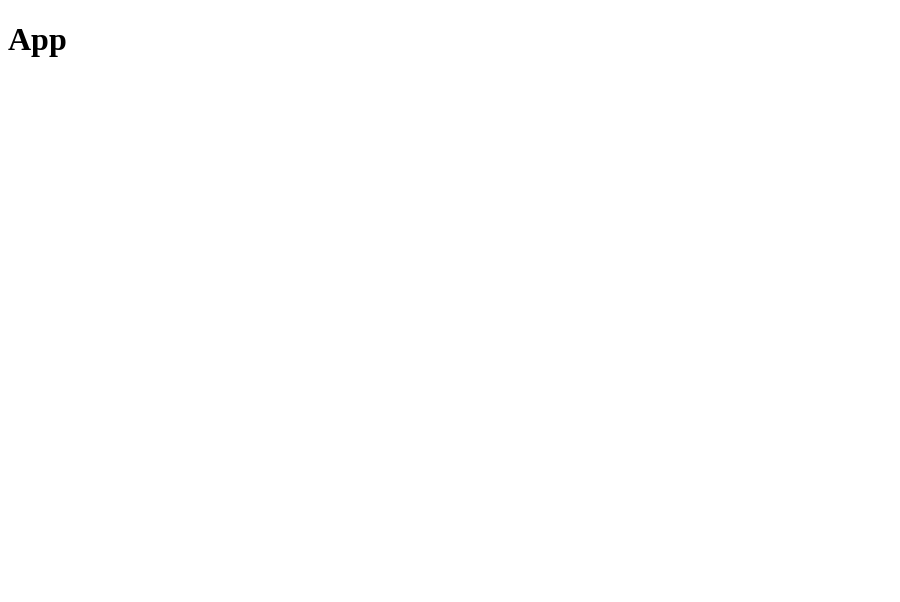
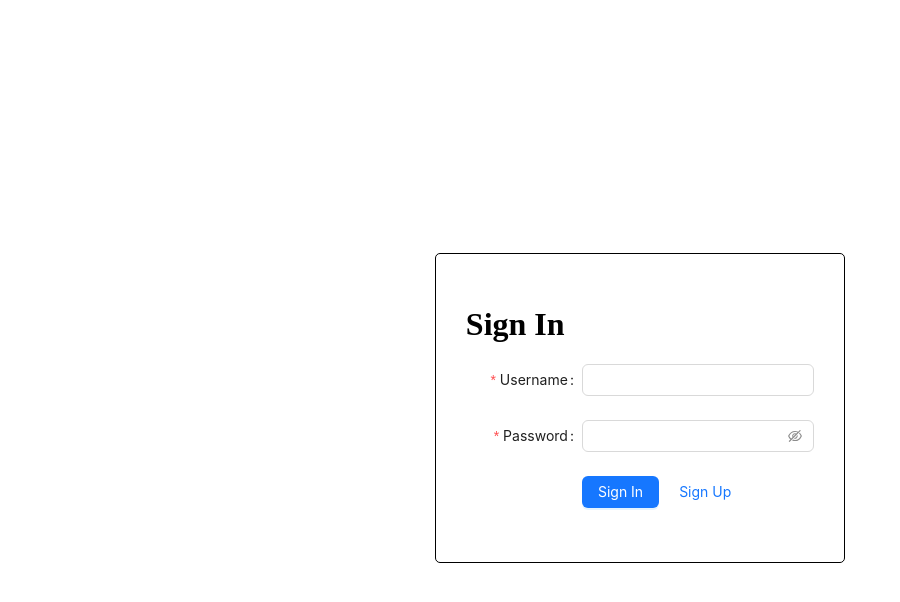
Before and after one commit to rochellejoanesteves/mern-users, a React (Vite) app in the folder client/: page / in a window 1280 px wide. Shown: the top 602 px of the page, without its empty margins (0-900 px from the left). Built offline with nearby package versions, Linux system fonts and the light colour scheme.

Commit message:
create reusable login form component

```diff
--- a/client/package.json
+++ b/client/package.json
@@ -10,8 +10,11 @@
     "preview": "vite preview"
   },
   "dependencies": {
+    "antd": "^5.17.0",
     "react": "^18.2.0",
-    "react-dom": "^18.2.0"
+    "react-dom": "^18.2.0",
+    "react-router-dom": "^6.23.0",
+    "sass": "^1.77.0"
   },
   "devDependencies": {
     "@types/react": "^18.2.66",
--- a/client/src/App.jsx
+++ b/client/src/App.jsx
@@ -1,10 +1,32 @@
-import './App.css'
+import { BrowserRouter, Routes, Route } from "react-router-dom";
+import LoginForm from "./component/LoginForm";
+import style from "./styles.module.scss";
 
 function App() {
-
   return (
-   <h1>App</h1>
-  )
+    <div className={style.appConatiner}>
+      <BrowserRouter>
+        <Routes>
+          <Route
+            path="/"
+            element={
+              <LoginForm title="Sign In" linkTitle="Sign Up" pathLocation="sign-up" />
+            }
+          />
+          <Route
+            path="/sign-up"
+            element={
+              <LoginForm
+                title="Sign Up"
+                linkTitle="Sign In"
+                pathLocation="/"
+              />
+            }
+          />
+        </Routes>
+      </BrowserRouter>
+    </div>
+  );
 }
 
-export default App
+export default App;
--- /dev/null
+++ b/client/src/component/LoginForm.jsx
@@ -0,0 +1,81 @@
+import React from "react";
+import { Link } from "react-router-dom";
+import { Button, Form, Input } from "antd";
+import style from "./loginForm.module.scss";
+
+const LoginForm = ({ title, linkTitle, pathLocation }) => {
+  const onFinish = (values) => {
+    console.log("Success:", values);
+  };
+  const onFinishFailed = (errorInfo) => {
+    console.log("Failed:", errorInfo);
+  };
+
+  return (
+    <div>
+      <div className={style.loginForm}>
+        <h1>{title}</h1>
+        <Form
+          name="basic"
+          labelCol={{
+            span: 8,
+          }}
+          wrapperCol={{
+            span: 16,
+          }}
+          style={{
+            maxWidth: 600,
+          }}
+          initialValues={{
+            remember: true,
+          }}
+          onFinish={onFinish}
+          onFinishFailed={onFinishFailed}
+          autoComplete="off"
+        >
+          <Form.Item
+            label="Username"
+            name="username"
+            rules={[
+              {
+                required: true,
+                message: "Please input your username!",
+              },
+            ]}
+          >
+            <Input />
+          </Form.Item>
+
+          <Form.Item
+            label="Password"
+            name="password"
+            rules={[
+              {
+                required: true,
+                message: "Please input your password!",
+              },
+            ]}
+          >
+            <Input.Password />
+          </Form.Item>
+
+          <Form.Item
+            wrapperCol={{
+              offset: 8,
+              span: 16,
+            }}
+          >
+            <Button type="primary" htmlType="submit">
+              {title}
+            </Button>
+            <Link style={{ marginLeft: "20px" }} to={pathLocation}>
+              {linkTitle}
+            </Link>
+          </Form.Item>
+        </Form>
+      </div>
+    </div>
+  );
+};
+
+export default LoginForm;
--- /dev/null
+++ b/client/src/component/loginForm.module.scss
@@ -0,0 +1,5 @@
+.loginForm {
+    border: 1px solid #000;
+    border-radius: 5px;
+    padding: 30px;
+}
--- /dev/null
+++ b/client/src/styles.module.scss
@@ -0,0 +1,7 @@
+.appConatiner {
+    display: flex;
+    flex-direction: column;
+    justify-content: center;
+    align-items: center;
+    height: 100vh;
+}
```
Also changed, not shown: client/src/App.css (deleted), 1 other file (tests, documents, lock files or other folders).
